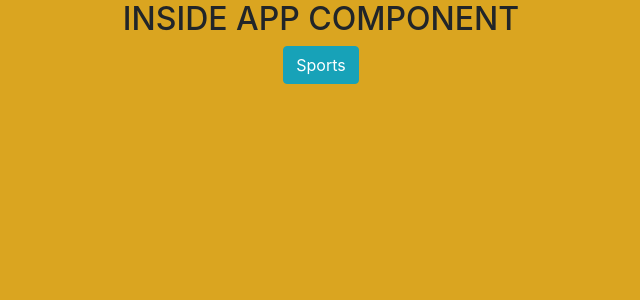
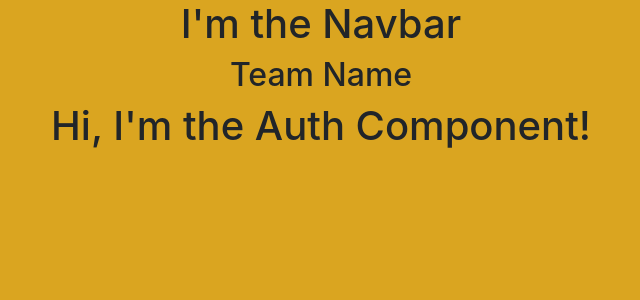
Before and after one commit to wickedanna/sports-roster, a React (Create React App) app: page / in a window 1280 px wide. Shown: the top 300 px of the page, without its empty margins (319-959 px from the left). Built offline with nearby package versions, Linux system fonts and the light colour scheme.

Commit message:
intial components printing to the page

```diff
--- a/src/App/App.js
+++ b/src/App/App.js
@@ -1,12 +1,34 @@
 import React from 'react';
+
+import Auth from '../components/Auth/Auth';
+import MyNavbar from '../components/MyNavbar/MyNabar';
+import Team from '../components/Team/Team';
+
 import './App.scss';
 
 class App extends React.Component {
+  state = {
+    authed: false,
+  }
+
   render() {
+    const { authed } = this.state;
+
+    const loadComponent = () => {
+      let componentToLoad = '';
+      if (authed) {
+        componentToLoad = <Team />;
+      } else {
+        componentToLoad = <Auth />;
+      }
+      return componentToLoad;
+    };
+
     return (
       <div className="App">
-      <h2>INSIDE APP COMPONENT</h2>
-      <button className="btn btn-info">Sports</button>
+        <MyNavbar />
+      <h2>Team Name</h2>
+      {loadComponent()}
     </div>
     );
   }
--- /dev/null
+++ b/src/components/Auth/Auth.js
@@ -0,0 +1,15 @@
+import React from 'react';
+
+import './Auth.scss';
+
+class Auth extends React.Component {
+  render() {
+    return (
+      <div className="Auth">
+        <h1>Hi, I'm the Auth Component!</h1>
+      </div>
+    );
+  }
+}
+
+export default Auth;
--- /dev/null
+++ b/src/components/Auth/Auth.scss
@@ -0,0 +1,3 @@
+.Auth {
+  display: block;
+}
--- /dev/null
+++ b/src/components/MyNavbar/MyNabar.js
@@ -0,0 +1,15 @@
+import React from 'react';
+
+import './MyNavbar.scss';
+
+class MyNavbar extends React.Component {
+  render() {
+    return (
+      <div className="MyNavbar">
+        <h1>I'm the Navbar</h1>
+      </div>
+    );
+  }
+}
+
+export default MyNavbar;
--- /dev/null
+++ b/src/components/MyNavbar/MyNavbar.scss
@@ -0,0 +1,3 @@
+.MyNavBar {
+  display: block;
+}
--- /dev/null
+++ b/src/components/Team/Team.js
@@ -0,0 +1,15 @@
+import React from 'react';
+
+import './Team.scss';
+
+class Team extends React.Component {
+  render() {
+    return (
+      <div className="Team">
+        <h1>Team</h1>
+      </div>
+    );
+  }
+}
+
+export default Team;
--- /dev/null
+++ b/src/components/Team/Team.scss
@@ -0,0 +1,3 @@
+.Team {
+  display: block;
+}
```
